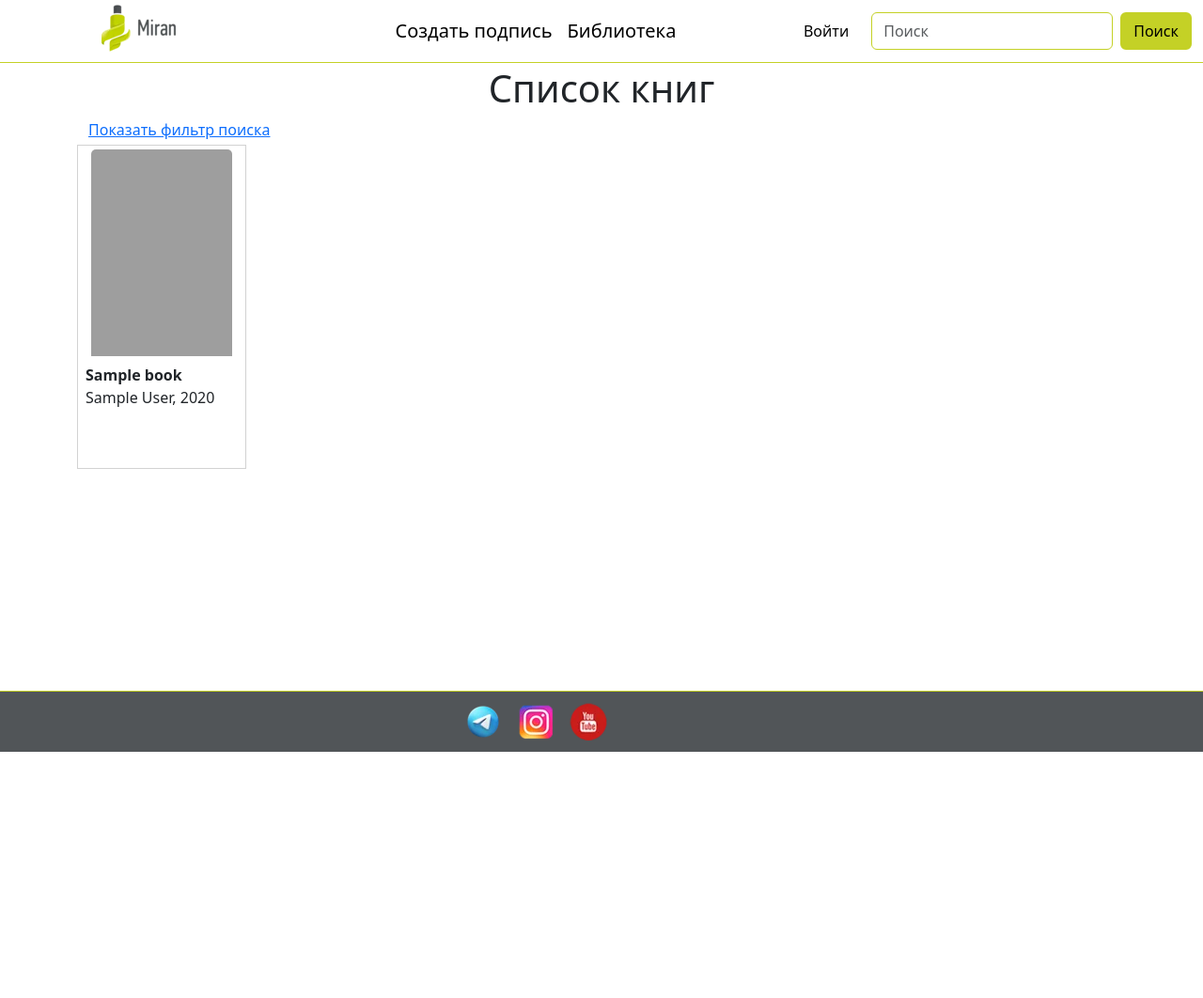
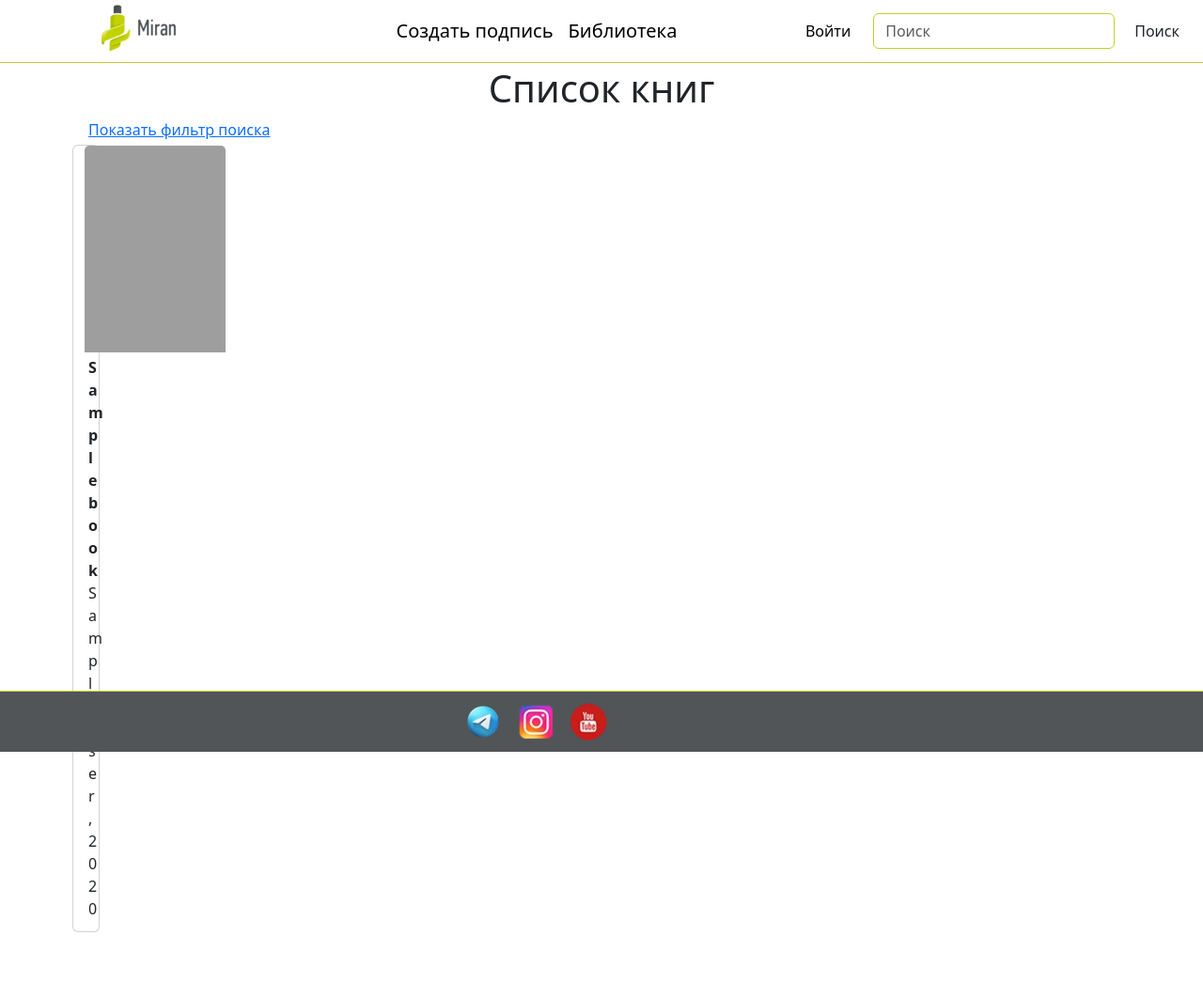
Before and after one commit to Sanch13/miran, a Django app: page /books/list/ in a window 1280 px wide. Shown: the whole page at 94% size. Before the commit the page ends 800 px from the top, so only its background shows below. Run offline with Django 4.2, Linux system fonts and the light colour scheme; tables that the repository leaves empty hold one stand-in row (values such as "Sample post"); parts of the project's set-up code (start-up, migrations or seed data) failed here and were passed over; some libraries are stand-ins or nearby versions; grey boxes are pictures that could not be loaded.

Commit message:
fix cards

```diff
--- a/miran/books/templates/books/book_list_card.html
+++ b/miran/books/templates/books/book_list_card.html
@@ -12,7 +12,7 @@
 <div class="container-xl position-relative">
     <div class="row">
         <div class="col-6 text-start pe-4">
-            <a id="toggleLink"  onclick="toggle_search()" href="#">Показать фильтр поиска</a>
+            <a id="toggleLink" onclick="toggle_search()" href="#">Показать фильтр поиска</a>
 
         </div>
         <div class="col-6 text-end pe-4">
@@ -31,28 +31,26 @@
                 <div class="col-12 col-sm-3 py-1">
                     <p>
                         <label for="id_author">Автор книги:</label>
-                        <input type="text" name="author" class="form-control" id="id_author"
-                               value="{{ author }}">
+                        <input type="text" name="author" class="form-control" id="id_author" value="{{ author }}">
                     </p>
                     <p>
                         <label for="id_title">Название книги:</label>
-                        <input type="text" name="title" class="form-control" id="id_title"
-                               value="{{ title }}">
+                        <input type="text" name="title" class="form-control" id="id_title" value="{{ title }}">
                     </p>
                 </div>
                 <div class="col-12 col-sm-3 py-1">
                     <p>
                         <label for="id_status">Статус книги:</label>
                         <select name="status" class="form-control" id="id_status">
-                            <option value="" {% if status == '' %}selected{% endif %}>------------------</option>
-                            <option value="OPEN" {% if status == 'OPEN' %} selected {% endif %}>Свободна</option>
-                            <option value="CLOSE" {% if status == 'CLOSE' %}selected{% endif %}>В пользовании</option>
+                            <option value="" >{% if status == "" %}selected{% endif %}------------------</option>
+                            <option value="OPEN">{% if status == "OPEN" %} selected {% endif %}Свободна</option>
+                            <option value="CLOSE">{% if status == "CLOSE" %}selected{% endif %}В пользовании</option>
                         </select>
                     </p>
                     <p>
                         <label for="id_reader">Читатель:</label>
-                        <input type="text" name="reader" maxlength="100" class="form-control"
-                               id="id_reader" value="{{ reader }}">
+                        <input type="text" name="reader" maxlength="100" class="form-control" id="id_reader"
+                            value="{{ reader }}">
                     </p>
                 </div>
                 <div class="col-12 col-sm-3 d-flex justify-content-center py-1">
@@ -63,9 +61,8 @@
                             </button>
                         </p>
                         <p>
-                            <button type="submit" class="btn btn-miran mt-4 container-fluid"
-                                    name="clear_filter"
-                                    value="1">Очистить фильтр
+                            <button type="submit" class="btn btn-miran mt-4 container-fluid" name="clear_filter"
+                                value="1">Очистить фильтр
                             </button>
                         </p>
                     </div>
@@ -75,22 +72,20 @@
     </div>
 </div>
 
-<div class="card-group my-1">
-    <div class="row row-cols-1 row-cols-md-2 row-cols-lg-3 row-cols-xl-4 mx-0">
-    {% for book in books%}
-        <div class="card card-book col-6 col-md-4 col-lg-3 px-1" >
-            <div class="card-image table-row-link text-center my-1" data-href="{{ book.get_absolute_url }}">
-                <img src="/media/{{ book.label }}"
-                 class="card-img-top text-center"
-                 alt="..."
-                 style="width: 150px; height: 220px"
-                >
+<div class="card-group">
+    <div class="row row-cols-2 row-cols-sm-3 row-cols-md-4 row-cols-lg-5 row-cols-lg-6"
+         style="margin-left: -5px; margin-right: -5px">
+        {% for book in books%}
+        <div class="card ">
+            <div class="card-image table-row-link text-center" data-href="{{ book.get_absolute_url }}">
+                <img src="/media/{{ book.label }}" class="card-img-top text-center" alt="..."
+                    style="width: 150px; height: 220px">
             </div>
             <div class="card-body table-row-link p-1" data-href="{{ book.get_absolute_url }}">
                 <p class="card-title"><b>{{ book.title }}</b><br> {{book.author}}, {{book.year}}</p>
 
             </div>
-            <div class="text-center">
+            <!-- <div class="text-center">
                 {% if user.is_authenticated %}
                     <a href="{% url 'books:edit' book.slug %}" class="btn btn-sm btn-primary m-0 p-0">Редактировать</a> |
                     <a href="#" class="btn btn-danger m-0 p-0"
@@ -115,11 +110,55 @@
                         </div>
                     </div>
                     {% endif %}
-            </div>
+            </div> -->
+
         </div>
-    {% endfor %}
+        {% endfor %}
     </div>
 </div>
+
+<!--<div class="card-group my-1">-->
+<!--    <div class="row row-cols-1 row-cols-md-2 row-cols-lg-3 row-cols-xl-4 mx-0">-->
+<!--        {% for book in books%}-->
+<!--        <div class="card card-book col-6 col-md-4 col-lg-3 px-1">-->
+<!--            <div class="card-image table-row-link text-center my-1" data-href="{{ book.get_absolute_url }}">-->
+<!--                <img src="/media/{{ book.label }}" class="card-img-top text-center" alt="..."-->
+<!--                    style="width: 150px; height: 220px">-->
+<!--            </div>-->
+<!--            <div class="card-body table-row-link p-1" data-href="{{ book.get_absolute_url }}">-->
+<!--                <p class="card-title"><b>{{ book.title }}</b><br> {{book.author}}, {{book.year}}</p>-->
+
+<!--            </div>-->
+<!--            <div class="text-center">-->
+<!--                {% if user.is_authenticated %}-->
+<!--                    <a href="{% url 'books:edit' book.slug %}" class="btn btn-sm btn-primary m-0 p-0">Редактировать</a> |-->
+<!--                    <a href="#" class="btn btn-danger m-0 p-0"-->
+<!--                        data-bs-toggle="modal"-->
+<!--                        data-bs-target="#deleteModal">Удалить</a></p>-->
+<!--                    <div class="modal fade" id="deleteModal" tabindex="-1"-->
+<!--                    aria-labelledby="deleteModalLabel" aria-hidden="true">-->
+<!--                        <div class="modal-dialog">-->
+<!--                            <div class="modal-content">-->
+<!--                                <div class="modal-body">-->
+<!--                                    Вы уверены что хотите удалить книгу?-->
+<!--                                </div>-->
+<!--                                <div class="modal-footer m-auto">-->
+<!--                                    <a href="{% url 'books:delete' book.slug %}"-->
+<!--                                       class="btn btn-danger">Удалить</a>-->
+<!--                                    <button type="button" class="btn btn-secondary"-->
+<!--                                            data-bs-dismiss="modal">Отмена-->
+<!--                                    </button>-->
+
+<!--                                </div>-->
+<!--                            </div>-->
+<!--                        </div>-->
+<!--                    </div>-->
+<!--                    {% endif %}-->
+<!--            </div>-->
+<!--        </div>-->
+<!--        {% endfor %}-->
+<!--    </div>-->
+<!--</div>-->
 
 
 <script>
--- a/miran/static/css/main.css
+++ b/miran/static/css/main.css
@@ -66,39 +66,38 @@ main {
     --bs-table-color: #212529;
 }
 
-.card-group .card {
+*/
+/* .card-group .card {
     height: 345px;
     width: 180px;
     display: flex;
     flex-direction: column;
-    /*border: 1px solid #cc5555;*/
     border-radius: 0px;
-}
+} */
 
-
-.card-group .card-book:hover {
+/* .card-group .card-book:hover {
     box-shadow: 0 0 10px rgba(0, 0, 0, 0.3);
     border: 1px solid black;
-}
+} */
 
-.card-group .card .card-image {
-    flex: 1; /* Занимает все доступное пространство внутри карточки */
+/* .card-group .card .card-image {
+    flex: 1;
     display: flex;
     align-items: center;
     justify-content: center;
-}
+} */
 
-.card-group .card .card-image img {
+/* .card-group .card .card-image img {
     max-width: 100%;
     max-height: 100%;
-}
+} */
 
-.card-group .card .card-body {
-    flex: 1; /* Занимает все доступное пространство внутри карточки */
+/* .card-group .card .card-body {
+    flex: 1;
     display: flex;
     flex-direction: column;
     justify-content: space-between;
-}
+} */
 
 .btn-miran {
     background-color: #C4D126;
@@ -112,14 +111,14 @@ main {
     /*border: #C4D126 2px solid;*/
 }
 
-.table-hover > tbody > tr:hover > * {
+.table-hover>tbody>tr:hover>* {
     /*color: #ffffff;*/
     /*background-color: #C4D126;*/
     color: black;
     background-color: #dde4e5;
 }
 
-.table > tbody {
+.table>tbody {
     --bs-table-bg: #F1F1EBD1;
 }
 
@@ -180,5 +179,6 @@ main {
 
 
 .form-check-input:checked {
-    background-color: #24e80f; /* Цвет фона для выделенного элемента */
+    background-color: #24e80f;
+    /* Цвет фона для выделенного элемента */
 }
```
